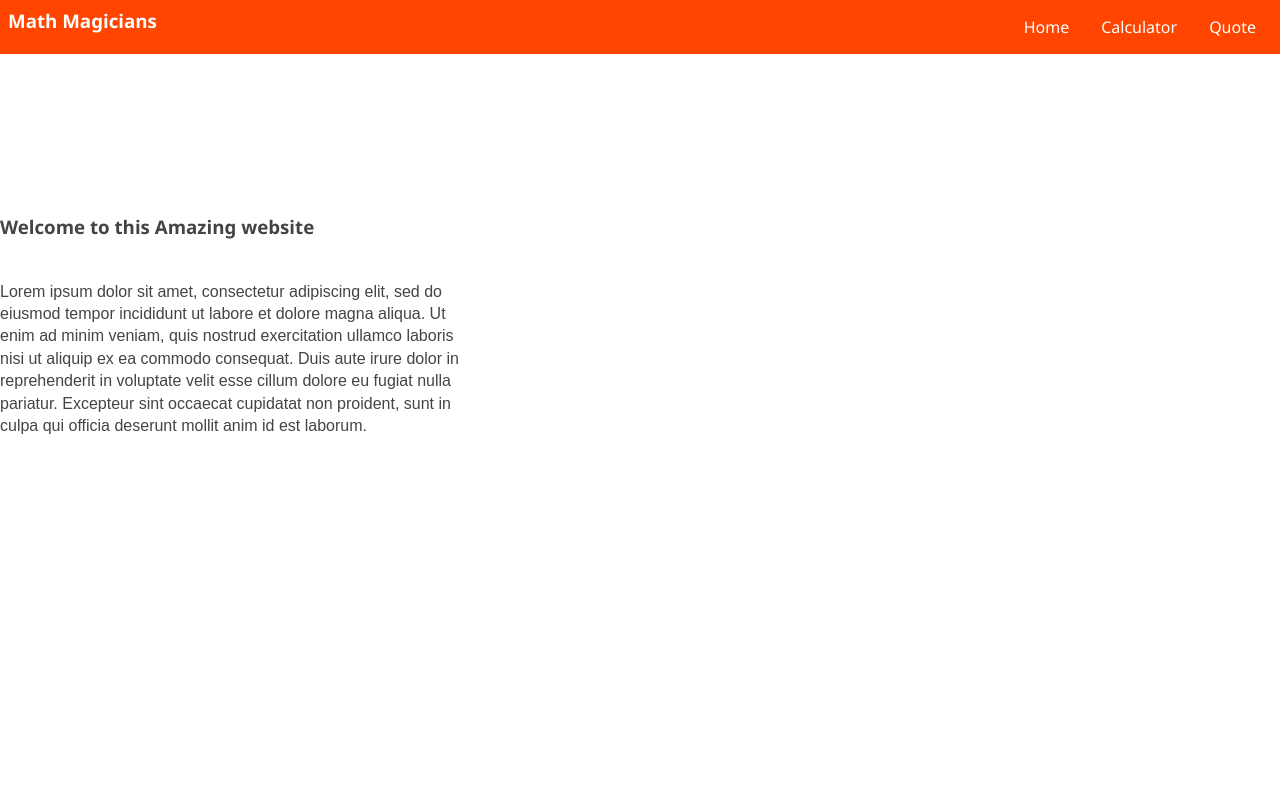
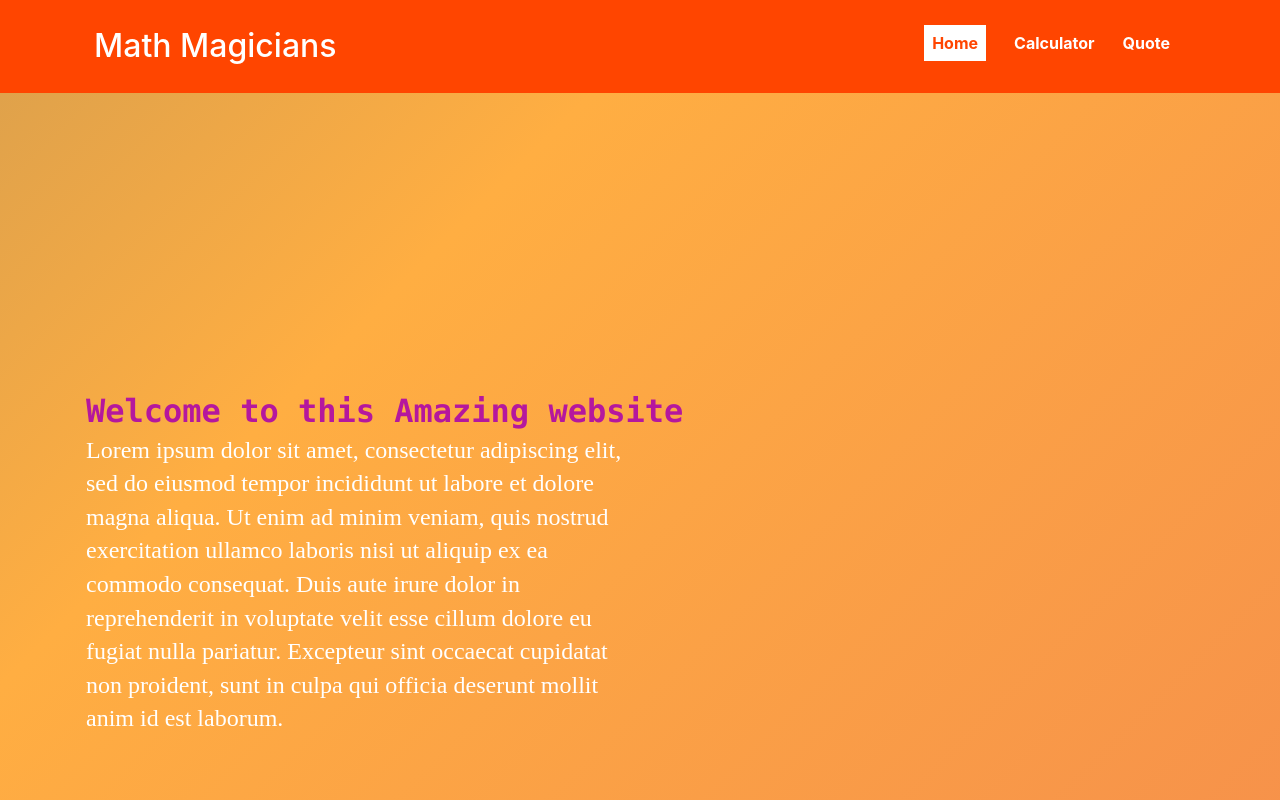
Before and after one commit to AdedayoOpeyemi/Math_Magicians, a React (Create React App) app: page / in a window 1280 px wide. Built offline with nearby package versions, Linux system fonts and the light colour scheme.

Commit message:
Styled pages and components

```diff
--- a/src/App.css
+++ b/src/App.css
@@ -5,11 +5,35 @@
 }
 
 body {
-  font-family: "Segoe UI", Arial, sans-serif;
+  /* font-family: "Segoe UI", Arial, sans-serif; */
+  min-width: 480px;
   line-height: 1.4;
   color: #444;
   background: #fff;
-  height: 100vh;
+  min-height: 100vh;
+  background: linear-gradient(-45deg, #ee7752, #FFAE42, #6C756B, #367588);
+	background-size: 400% 400%;
+	animation: gradient 15s ease infinite;
+}
+
+@keyframes gradient {
+	0% {
+		background-position: 0% 50%;
+	}
+	50% {
+		background-position: 100% 50%;
+	}
+	100% {
+		background-position: 0% 50%;
+	}
+}
+
+h3 {
+  font-family: "Lucida Console", "Courier New", monospace;
+}
+
+p {
+  font-family: “Playfair Display”, “Didot”, "Times New Roman", Times, serif;
 }
 
 .App {
@@ -42,13 +66,23 @@ body {
   color: #61dafb;
 }
 
+.navigation {
+  background-color: orangered;
+}
+
+.page_content {
+  display: flex!important;
+  flex-direction: column;
+  height: 100vh;
+}
+
 .view_content {
   margin-right: auto;
   margin-left: auto;
 }
 
 .content_container {
-  min-height: 100%
+  flex-grow: 1;
 }
 
 @keyframes App-logo-spin {
@@ -61,13 +95,29 @@ body {
   }
 }
 
+.content-container {
+  width: 960px;
+  padding: 1em;
+}
+
 .view_content {
   width: 960px;
+  padding: 1em;
 }
 
 @media only screen and (max-width: 576px) {
   .view_content {
     width: 100%;
+  }
+  .content_container {
+    padding-top: 40px
+  }
+
+  .calculator_page {
+    display: flex;
+    flex-direction: column;
+    display: flex;
+    justify-content: space-evenly;
   }
 }
 
@@ -75,17 +125,32 @@ body {
   .view_content {
     width: 540px;
   }
+
+  .content_container {
+    padding-top: 64px
+  }
 }
 
 @media only screen and (min-width: 768px) {
   .view_content {
     width: 720px;
   }
+
+  .content_container {
+    padding-top: 120px
+  }
 }
 
 @media only screen and (min-width: 992px) {
   .view_content {
     width: 960px;
+  }
+
+  .calculator_page {
+    display: flex;
+    flex-direction: row;
+    display: flex;
+    justify-content: space-evenly;
   }
 }
 
--- a/src/App.js
+++ b/src/App.js
@@ -16,20 +16,29 @@ class App extends React.Component {
   render() {
     return (
       <>
-        <div className="content_container">
+        <div className="page_content">
+          <div className="navigation">
+            <div className="view_content">
               <Navbar />
+            </div>
           </div>
           <Switch>
             <Route exact path="/">
               <div className="content_container">
+                <div className="view_content">
                   <Home />
+                </div>
               </div>
             </Route>
             <Route path="/calculator">
               <div className="content_container">
-              <div className="view_content">
-                <h3>Let us do some maths</h3>
+                <div className="view_content calculator_page">
+                  <div>
+                    <h3>Let us do some maths this is fun!</h3>
+                  </div>
+                  <div>
                     <Calculator />
+                  </div>
                 </div>
               </div>
             </Route>
@@ -48,6 +57,7 @@ class App extends React.Component {
               </div>
             </Route>
           </Switch>
+        </div>
       </>
     );
   }
--- a/src/components/PageLogo.js
+++ b/src/components/PageLogo.js
@@ -2,6 +2,6 @@ import React from 'react';
 import '../styles/pagelogo.css';
 
 const PageLogo = () => (
-  <h3>Math Magicians</h3>
+  <h1>Math Magicians</h1>
 );
 export default PageLogo;
--- a/src/index.css
+++ b/src/index.css
@@ -47,7 +47,6 @@ p {
   border: 0.5px solid #d6d6d6;
   padding: 20px 10px;
   font-size: 30px;
-  height: 40px;
   text-align: right;
   color: white;
 }
@@ -70,15 +69,6 @@ p {
   font-size: 16px;
 }
 
-/* .calc-container > .other_operators {
-  background-color: #e0e0e0;
-  border: 0.5px solid #d6d6d6;
-  text-align: center;
-  padding: 20px 0;
-  font-size: 12px;
-  color: #3e3e3f;
-} */
-
 .calc-container > .zero {
   grid-column: 1 / span 2;
 }
--- a/src/pages/Quote.js
+++ b/src/pages/Quote.js
@@ -7,8 +7,9 @@ const Quote = () => (
       Mathematics as an expression of the human mind reflects the active will,
       the contemplative reason, and the desire for aesthetic perfection.
       Its basic elements are logic and intuition, analysis and construction,
-      generality and individuality. —
-      <b> Richard Courant, German-American mathematician</b>
+      generality and individuality.
+      <br />
+      <b> - Richard Courant, German-American mathematician</b>
     </p>
   </div>
 );
--- a/src/styles/home_page.css
+++ b/src/styles/home_page.css
@@ -5,9 +5,13 @@
   margin-top: 160px;
 }
 
-.home_page > .content {
-  margin-top: 40px;
+.home_page > h3 {
+  font-size: 32px;
+  font-weight: 900;
+  color: #b5179e;
 }
 .welcome_message {
-  max-width: 480px;
+  max-width: 560px;
+  font-size: 24px;
+  color: white;
 }
--- a/src/styles/navbar.css
+++ b/src/styles/navbar.css
@@ -2,11 +2,9 @@
 .navBar ul {
   display: flex;
   flex-direction: row;
-  background-color: orangered;
   color: white;
   padding: 8px;
   justify-content: space-between;
-
 }
 
 .navBar ul {
@@ -18,10 +16,19 @@
   color: white;
   padding-left: 8px;
   padding-right: 8px;
-  margin-left: 16px;
+  margin-left: 12px;
 }
 
-.navBar ul  li a {
+.navBar ul li a{
   text-decoration: none;
   color: white;
+  font-size: 16px;
+  font-weight: 700;
 }
+
+a.active-link {
+  color: orangered!important;
+  background-color: white!important;
+  padding: 8px;
+  text-decoration: none;
+}
--- a/src/styles/quote.css
+++ b/src/styles/quote.css
@@ -4,6 +4,8 @@
   padding: 10px;
 }
 
-quotes_container > p {
+.quotes_container > p {
   margin: auto;
+  font-size: 24px;
+  color: white;
 }
```
Lines whose indentation alone changed are shown as unchanged.
